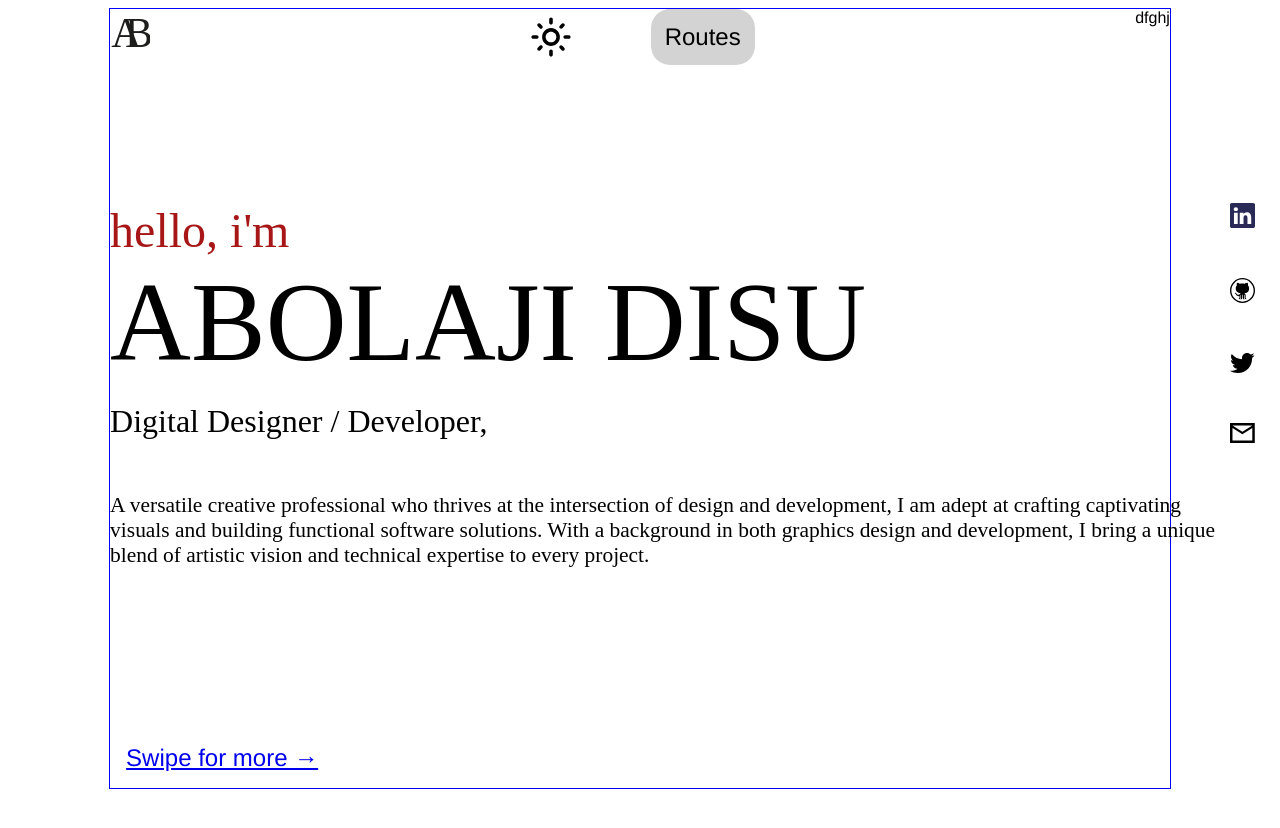
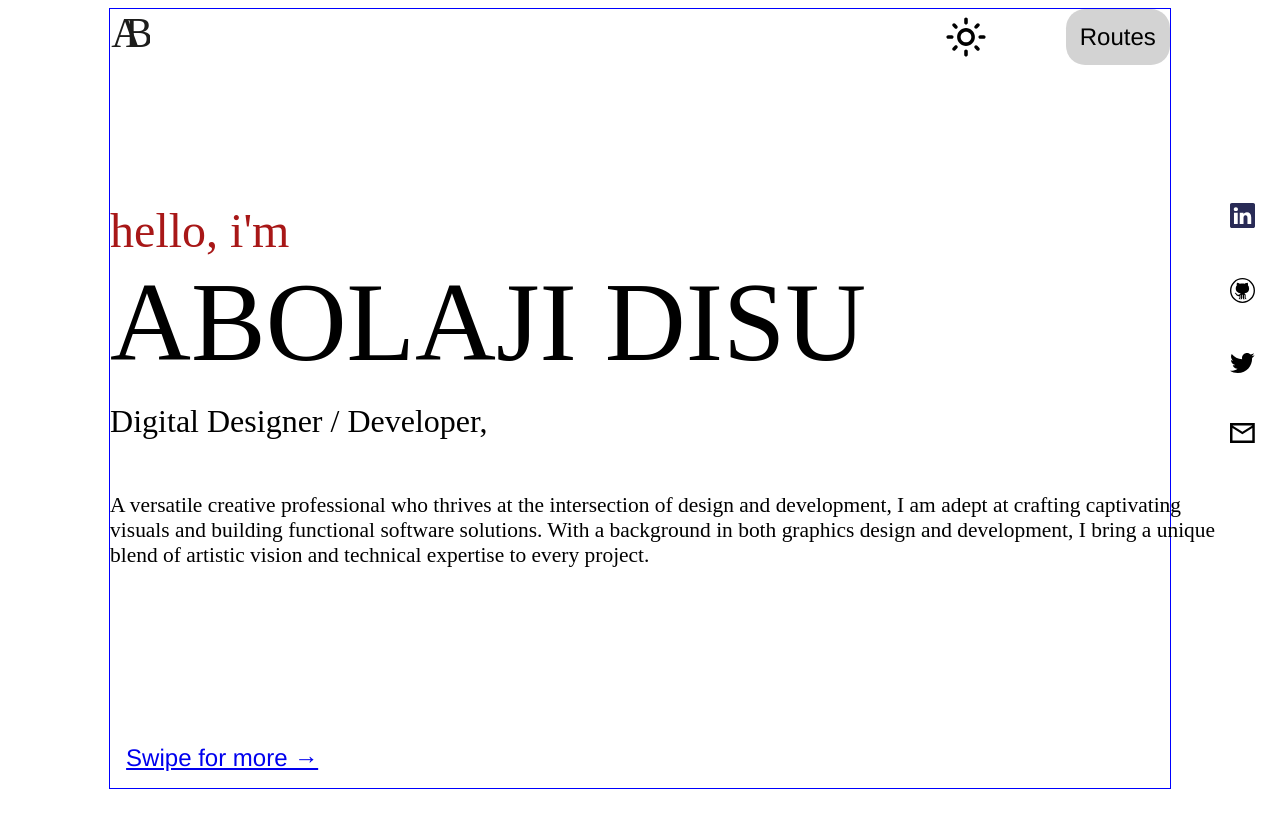
Before and after one commit to abolaji-disu/portfolioV1, a React (Create React App) app: page / in a window 1280 px wide. Shown: the top 828 px of the page. Built offline with nearby package versions, Linux system fonts and the light colour scheme; a web font is replaced by a local one.

Commit message:
added functionality to modal

```diff
--- a/src/components/scripts/header.js
+++ b/src/components/scripts/header.js
@@ -8,10 +8,11 @@ import Modal from "./modal";
 
 const Header = () => {
 
-  const [showModal, setShowModal] = useState(true);
+  const [showModal, setShowModal] = useState(false);
 
   const toggleModal = () => {
-
+      if (showModal) setShowModal(false)
+        else  setShowModal(true)
   }
 
 
@@ -23,7 +24,7 @@ const Header = () => {
 
         <div className="left-side">
             <img src={Light} alt="light-icon" className="header-icon" />
-            <span className="route-btn">Routes</span>
+            <span className="route-btn" onClick={toggleModal}>Routes</span>
         </div>
 
 
--- a/src/components/scripts/modal.js
+++ b/src/components/scripts/modal.js
@@ -1,9 +1,27 @@
+import modalStyles from "../styles/modal.module.scss";
+import { useRef } from "react";
+
+
+
   const Modal = () => {
 
+    const modalRef = useRef();
+
+    const toggleModalBox = () => {
+
+        const elemRef = modalRef.current.classList;
+        const containerStyles = modalStyles.modalContainer;
+
+        if (!elemRef.contains(containerStyles)) elemRef.add(containerStyles)
+            else  elemRef.remove(containerStyles)
+
+
+    }
+
     return (
-        <div>
-dfghj
-        </div>
+        <div ref={modalRef} onClick={toggleModalBox} className={modalStyles.modalContainer}>
+            123456789
+         </div>
     )
   }
 
--- /dev/null
+++ b/src/components/styles/modal.module.scss
@@ -0,0 +1,10 @@
+@import "../../color.scss";
+
+.modalContainer{
+    position: absolute;
+    width: 100%;
+    height: 100vh;
+    top: 0;
+    left: 0px;
+    background: rgba($color: $Dark-Slate-Gray, $alpha: 0.9)
+}
```
